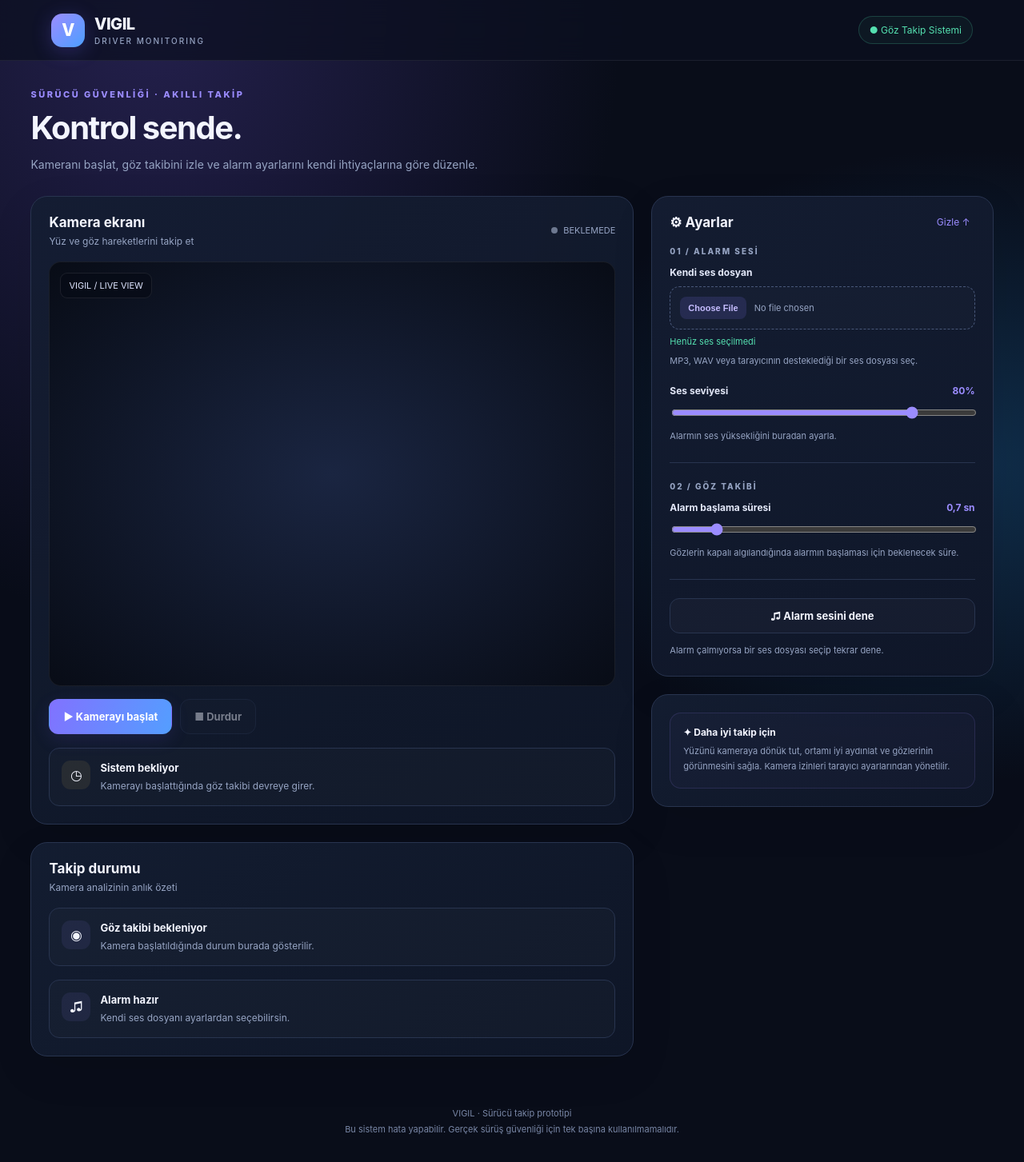
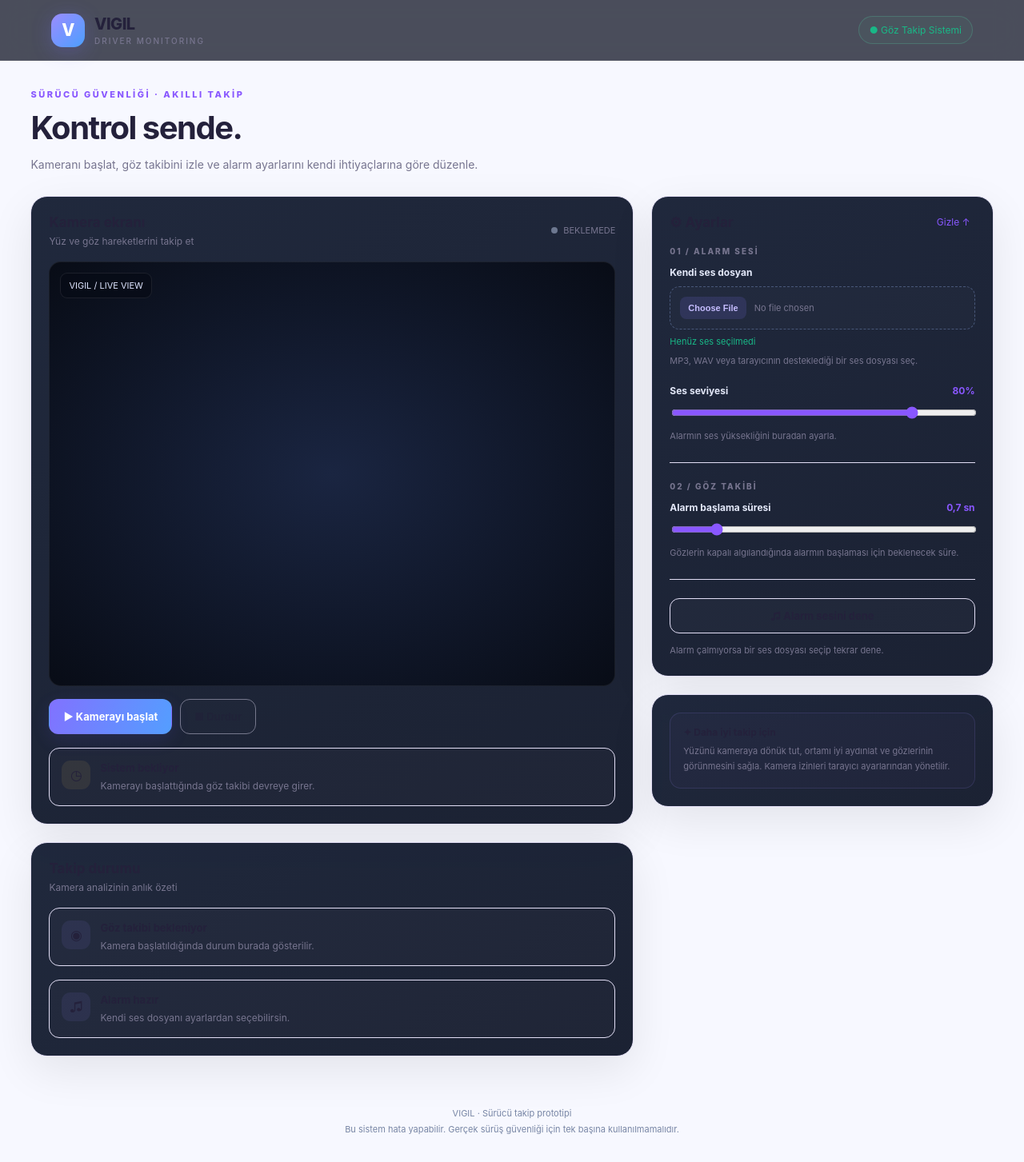
Before and after one commit to aysindamlayardimci-tech/surucu-takip, a Flask app: page / in a window 1280 px wide. Shown: the whole page at 80% size. Run offline with Flask 3, Linux system fonts and the light colour scheme; some libraries are stand-ins or nearby versions.

Commit message:
Update index.html

```diff
--- a/templates/index.html
+++ b/templates/index.html
@@ -10,31 +10,32 @@
 <script src="https://cdn.jsdelivr.net/npm/@mediapipe/face_mesh/face_mesh.js"></script>
 
 <style>
+
 :root {
-  --bg: #090d19;
-  --panel: #11182a;
-  --panel2: #161f35;
-  --line: #28344f;
-  --text: #f3f5ff;
-  --muted: #96a4c3;
-  --purple: #9b8cff;
-  --blue: #65b7ff;
-  --green: #55e0b0;
-  --red: #ff7285;
+  --bg: #f7f8ff;
+  --panel: #ffffff;
+  --panel2: #f0edff;
+  --line: #e2def5;
+  --text: #24213b;
+  --muted: #77758f;
+  --purple: #8957ff;
+  --blue: #438bff;
+  --green: #19b887;
+  --red: #ef476f;
 }
 
+
 * { box-sizing: border-box; }
+
 
 body {
   margin: 0;
   min-height: 100vh;
-  background:
-    radial-gradient(ellipse at 15% 0%, #24204d 0%, transparent 38%),
-    radial-gradient(ellipse at 95% 40%, #102e4b 0%, transparent 32%),
-    var(--bg);
+  background: #f7f8ff;
   color: var(--text);
   font-family: Inter, "Segoe UI", Arial, sans-serif;
 }
+
 
 button, input { font: inherit; }
 
```
